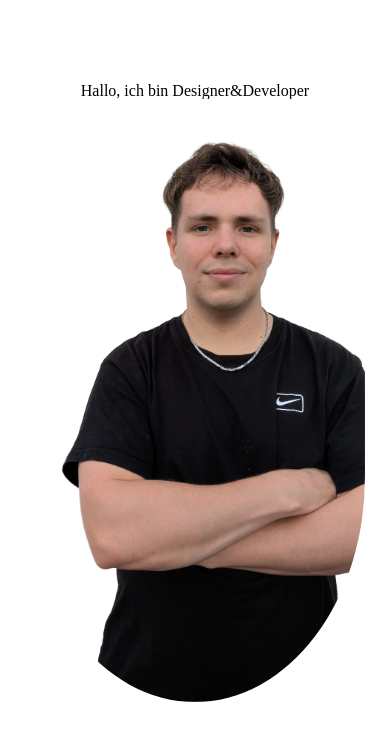
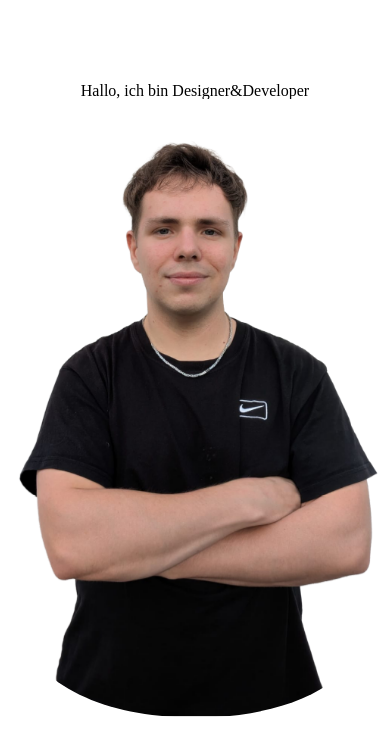
Before and after one commit to aza486/portfolio-site, a React (Vite) app: page / in a window 390 px wide. Shown: the top 756 px of the page. Built offline with nearby package versions, Linux system fonts and the light colour scheme; the HTML template or start-up script is replaced by a standard one.

Commit message:
mobile pciture mask

```diff
--- a/src/components/contact/ContactView.css
+++ b/src/components/contact/ContactView.css
@@ -1,19 +1,27 @@
-.contact-view {
-  display: grid;
-  grid-template-columns: 1fr 0.95fr;
+.contact-view{
+    width:100%;
+    height:100%;
 
-  align-items: stretch;
+    background:var(--color-bg-overlay);
 
-  gap: 3rem;
+    border-radius:16px;
 
-  width: 100%;
-  height: 100%;
+    overflow:hidden;
 
-  padding: 4rem 5rem;
+    position:relative;
+}
 
-  background: var(--color-bg-overlay);
+.contact-content{
 
-  border-radius: 16px;
+    display:grid;
+
+    grid-template-columns:1fr .95fr;
+
+    gap:3rem;
+
+    padding:4rem 5rem;
+
+    height:100%;
 }
 
 .contact-left {
@@ -38,30 +46,24 @@
   flex-direction: column;
 }
 
-.contact-right {
-  display: flex;
+.contact-right{
 
-  justify-content: flex-end;
+    display:flex;
 
-  align-items: flex-end;
+    align-items:flex-end;
 
-  height: 100%;
+    justify-content:flex-end;
 
-  overflow: visible;
+    min-height:100%;
 }
 
-.contact-portrait {
-  height: 640px;
+.contact-portrait{
 
-  transform: translateY(16px);
+    position:absolute;
 
-  width: auto;
+    right:0rem;
 
-  object-fit: contain;
+    bottom:0;
 
-  display: block;
-
-  user-select: none;
-
-  pointer-events: none;
+    height:640px;
 }
--- a/src/components/contact/ContactView.tsx
+++ b/src/components/contact/ContactView.tsx
@@ -13,6 +13,8 @@ import { IoCall } from "react-icons/io5";
 function ContactView() {
   return (
     <section className="contact-view">
+
+      <div className="contact-content">
 
         <div className="contact-left">
 
@@ -52,15 +54,18 @@ function ContactView() {
 
         </div>
 
-      <div className="contact-right">
+        <div className="contact-right" />
+
+      </div>
 
       <img
         src={bananaPortrait}
         alt="Daniel mit Banane"
         className="contact-portrait"
+        loading="eager"
+        fetchPriority="high"
+        decoding="async"
       />
-
-      </div>
 
     </section>
   );
--- a/src/components/home/profile/ProfileImage.css
+++ b/src/components/home/profile/ProfileImage.css
@@ -1,6 +1,6 @@
 .profile-image {
   display: block;
-  width: 700px;
+  width: 750px;
   height: auto;
   margin-top: 0;
   pointer-events: none;
--- a/src/components/home/profile/ProfileImage.tsx
+++ b/src/components/home/profile/ProfileImage.tsx
@@ -57,6 +57,8 @@ function ProfileImage({
         visible ? "profile-image-show" : "profile-image-hidden"
       }`}
       src={images[frame]}
+      loading="eager"
+      fetchPriority="high"
       alt="Daniel Podjapolski"
     />
   );
--- a/src/components/home/profile/ProfileSection.css
+++ b/src/components/home/profile/ProfileSection.css
@@ -7,8 +7,8 @@
 
 .profile-image-layer {
   position: absolute;
-  left: -200px;
-  bottom: -50px;
+  left: -13rem;
+  bottom: -10rem;
   z-index: 2;
 }
 
--- a/src/components/mobile/HomeViewMobile.css
+++ b/src/components/mobile/HomeViewMobile.css
@@ -21,19 +21,26 @@
 
 .mobile-portrait-wrapper{
 
-    width:min(340px,90vw);
+    width:100%;
 
-    aspect-ratio:0.78;
+    aspect-ratio:.78;
 
     overflow:hidden;
-
-    border-radius:50% / 38%;
 
     display:flex;
 
     justify-content:center;
 
     align-items:flex-end;
+
+    -webkit-mask-image:url("/masks/portrait-mask.svg");
+    mask-image:url("/masks/portrait-mask.svg");
+
+    -webkit-mask-repeat:no-repeat;
+    mask-repeat:no-repeat;
+
+    -webkit-mask-size:100% 100%;
+    mask-size:100% 100%;
 }
 
 
@@ -46,7 +53,7 @@
 
     object-fit:cover;
 
-    object-position:center top; /* If you want to adjust the position of the image within the circle, you can change this value, eg. object-position:center 15%; */
+    object-position:70% top; /* If you want to adjust the position of the image within the circle, you can change this value, eg. object-position:center 15%; */
 }
 
 
```
Also changed, not shown: public/masks/portrait-mask.svg (added). Lines whose indentation alone changed are shown as unchanged.
